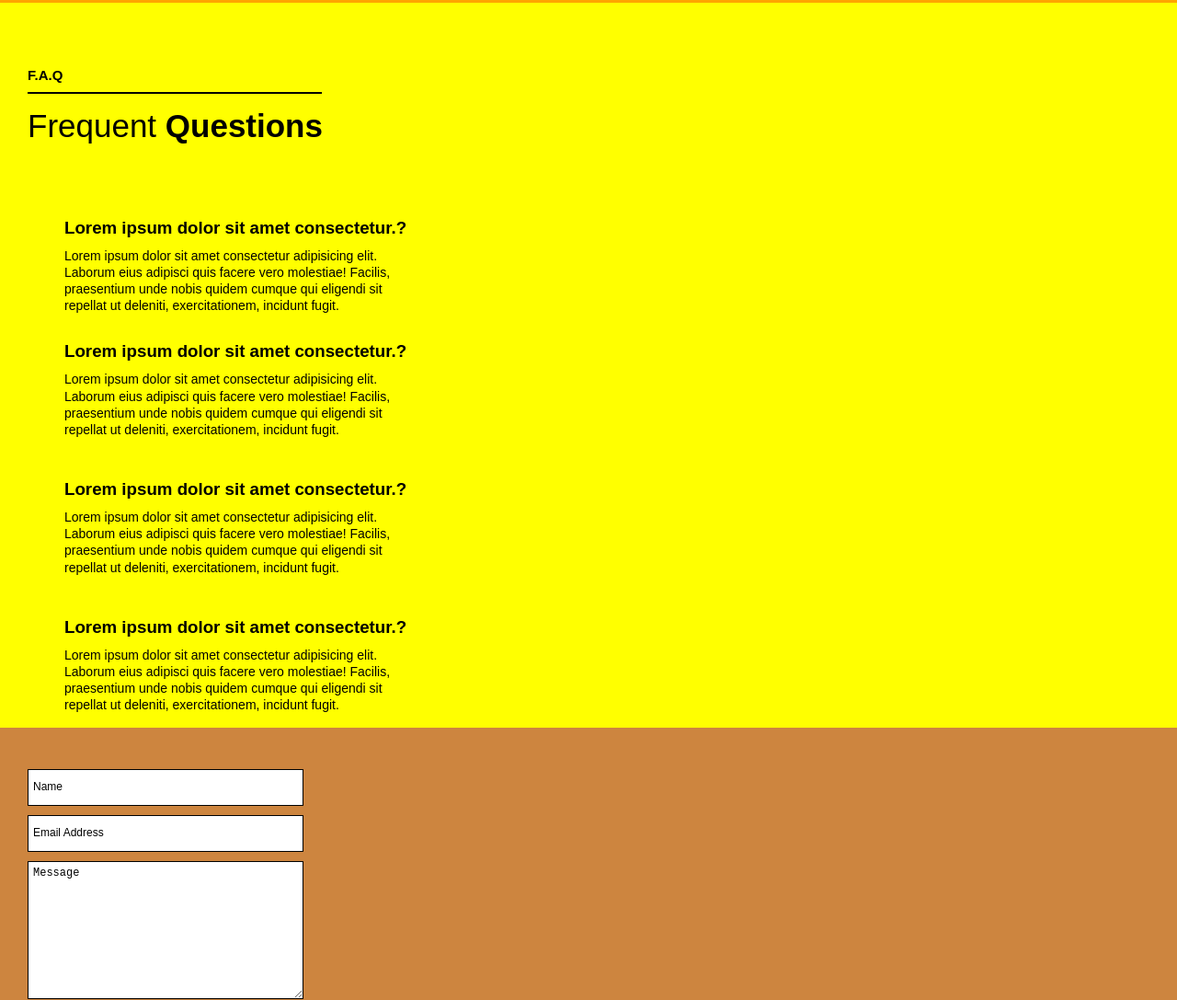
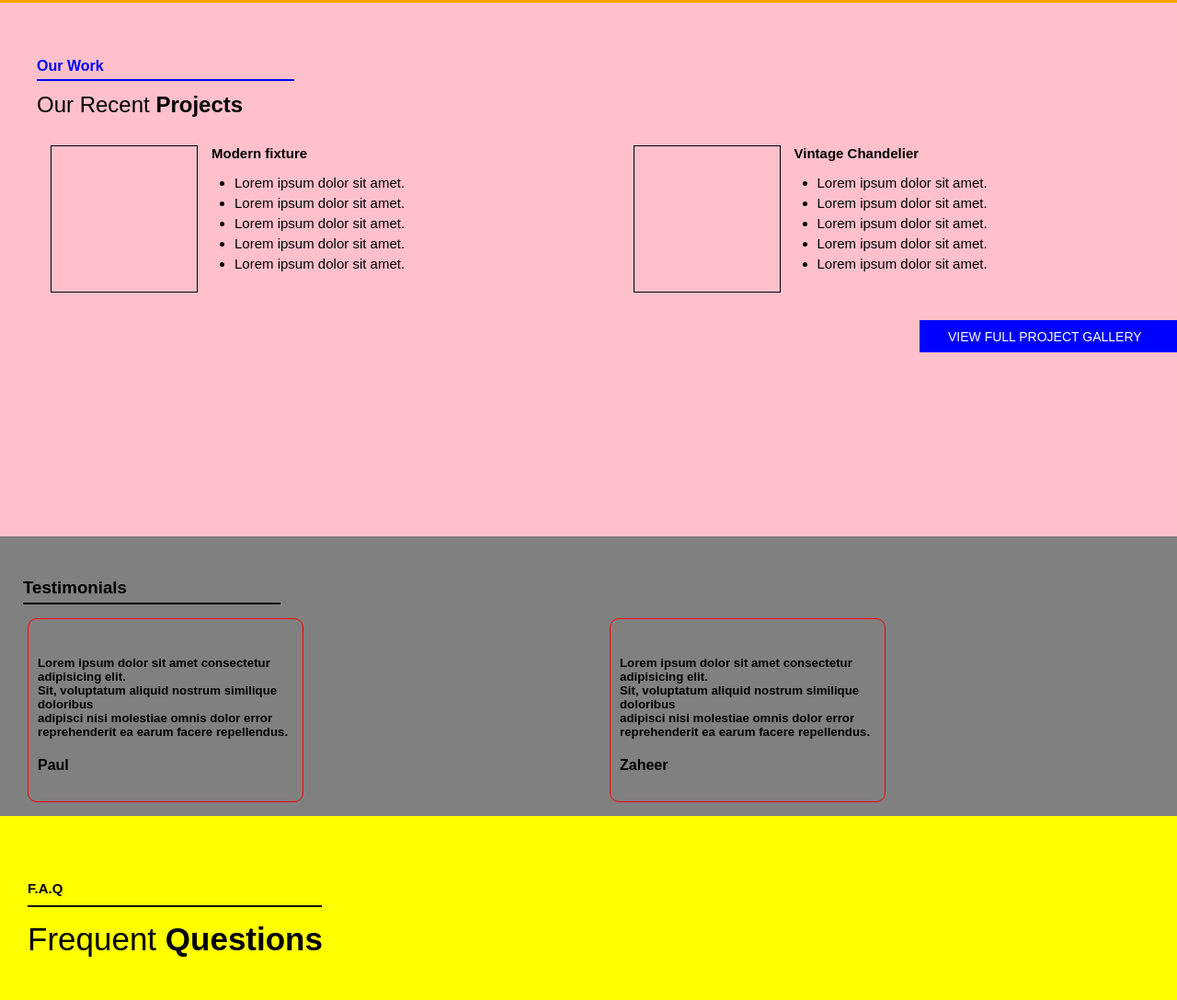
Before and after one commit to YourAnonymous2F/Jhargo_Project, a plain HTML site: page services.html in a window 1280 px wide. Shown: the part 1354-2441 px from the top of the page at 92% size. Drawn offline with Linux system fonts and the light colour scheme.

Commit message:
worked on the services html and css file & made some adjustments to home html

```diff
--- a/services.css
+++ b/services.css
@@ -133,6 +133,126 @@ body{
     line-height: 1.3;
     max-width: 400px;
     padding:15px 0 25px 35px;
+}
+
+.work{
+    background: pink;
+    min-height: 580px;
+}
+
+.work h4{
+    padding: 60px 0 0 40px;
+    color: blue;
+}
+
+.work hr{
+    border: 1px solid blue;
+    margin: 5px 0 0 40px;
+    width: 280px;
+}
+
+.work h2{
+    padding: 12px 0 0 40px;
+    font-weight: 400;
+}
+
+.work h2 span{
+    font-weight: 700;
+}
+
+.project-info{
+    margin: 30px 0 0 45px;
+    display: grid;
+    grid-template-columns: repeat(auto-fit, minmax(280px, 1fr));
+    gap: 2rem;
+}
+
+.project-info1{
+    display: flex;
+}
+
+.project-image{
+    border: 1px solid black;
+    width: 160px;
+    height: 160px;
+    margin-left: 10px;
+}
+
+.project-text{
+    margin-left: 15px;
+}
+
+.project-text h5{
+    font-size: 15px;
+}
+
+.project-text ul{
+    margin-top: 10px;
+    margin-left: 25px;
+}
+
+.project-text li{
+    font-size: 15px;
+    padding-top: 5px;
+}
+
+.project-link{
+    border: 1px solid blue;
+    background: blue;
+    width: 280px;
+    height: 35px;
+    margin-top: 30px;
+    padding: 8px 0 0 30px;
+    position: absolute;
+    right: 0;
+}
+
+.project-link a{
+    font-size: 14px;
+    text-decoration: none;
+    color: white;
+}
+
+.testimonials{
+    background: grey;
+}
+
+.testimonials h3{
+    padding-top: 45px;
+    margin-left: 25px;
+}
+
+.testimonials hr{
+    margin-top: 5px;
+    margin-left: 25px;
+    border: 1px solid black;
+    width: 280px;
+}
+
+#test{
+    display: grid;
+    grid-template-columns: repeat(auto-fit, minmax(300px, 1fr));
+    gap: 1rem;
+    padding: 15px 0 15px 30px;
+}
+
+.test1{
+    border: 1px solid red;
+    border-radius: 10px;
+    width: 300px;
+    height: 200px;
+}
+
+.test2{
+    margin: 30px 0 0 10px;
+}
+
+.test1 h5{
+    padding: 40px 0 0 10px;
+}
+
+.test1 h4{
+    padding: 20px 0 0 10px;
 }
 
 .faq{
--- a/services.html
+++ b/services.html
@@ -169,6 +169,70 @@
         </div>
     </section>
 
+    <section class="work">
+        <h4>Our Work</h4>
+        <hr>
+        <h2>Our Recent <span>Projects</span></h2>
+        <div class="project-info">
+            <div class="project-info1">
+                <div class="project-image"></div>
+                <div class="project-text">
+                    <h5>Modern fixture</h5>
+                    <ul>
+                        <li>Lorem ipsum dolor sit amet.</li>
+                        <li>Lorem ipsum dolor sit amet.</li>
+                        <li>Lorem ipsum dolor sit amet.</li>
+                        <li>Lorem ipsum dolor sit amet.</li>
+                        <li>Lorem ipsum dolor sit amet.</li>
+                    </ul>
+                </div>
+            </div>
+
+            <div class="project-info1">
+                <div class="project-image image"></div>
+                <div class="project-text">
+                    <h5>Vintage Chandelier</h5>
+                    <ul>
+                        <li>Lorem ipsum dolor sit amet.</li>
+                        <li>Lorem ipsum dolor sit amet.</li>
+                        <li>Lorem ipsum dolor sit amet.</li>
+                        <li>Lorem ipsum dolor sit amet.</li>
+                        <li>Lorem ipsum dolor sit amet.</li>
+                    </ul>
+                </div>
+            </div>
+        </div>
+        <div class="project-link">
+            <a href="project.html">VIEW FULL PROJECT GALLERY</a>
+        </div>
+    </section>
+
+    <section class="testimonials">
+        <h3>Testimonials</h3>
+        <hr>
+        <div id="test">
+            <div class="test1">
+                <h5>
+                    Lorem ipsum dolor sit amet consectetur adipisicing elit. <br>
+                    Sit, voluptatum aliquid nostrum similique doloribus <br>
+                    adipisci nisi molestiae omnis dolor error <br>
+                    reprehenderit ea earum facere repellendus.
+                </h5>
+                <h4>Paul</h4>
+            </div>
+            <div class="test1">
+                <h5>
+                    Lorem ipsum dolor sit amet consectetur adipisicing elit. <br>
+                    Sit, voluptatum aliquid nostrum similique doloribus <br>
+                    adipisci nisi molestiae omnis dolor error <br>
+                    reprehenderit ea earum facere repellendus.
+                </h5>
+                <h4>Zaheer</h4>
+            </div>
+        </div>
+
+    </section>
+
     <section class="faq">
         <h3 class="faqs">F.A.Q</h3>
         <hr>
```
Also changed, not shown: home.html (+5 -4 lines).
